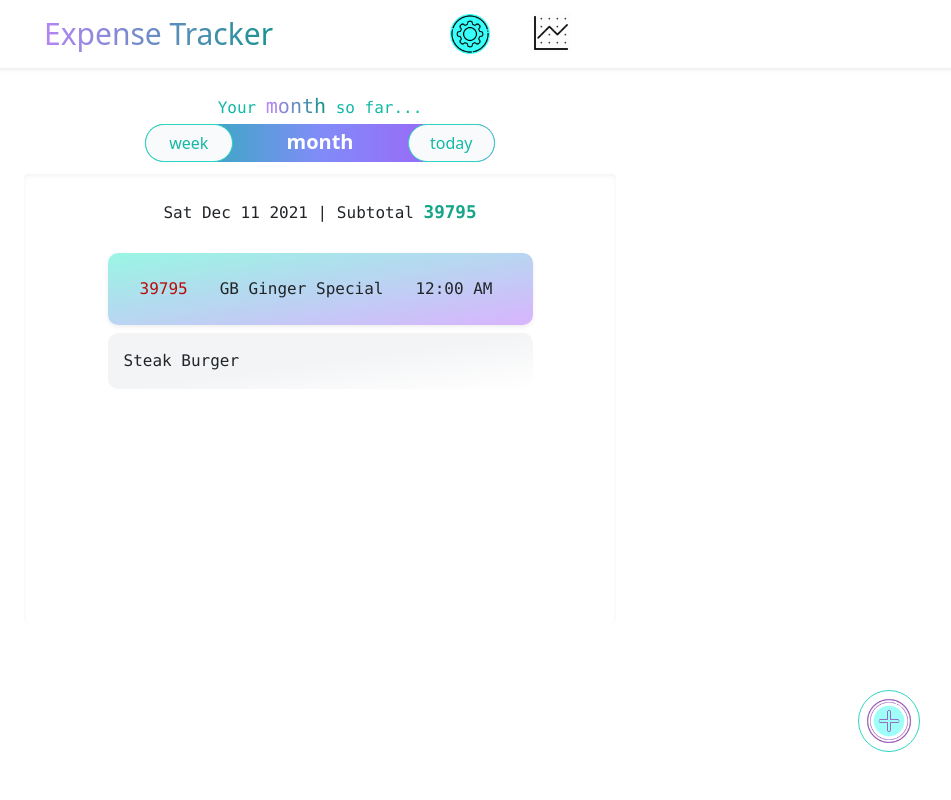
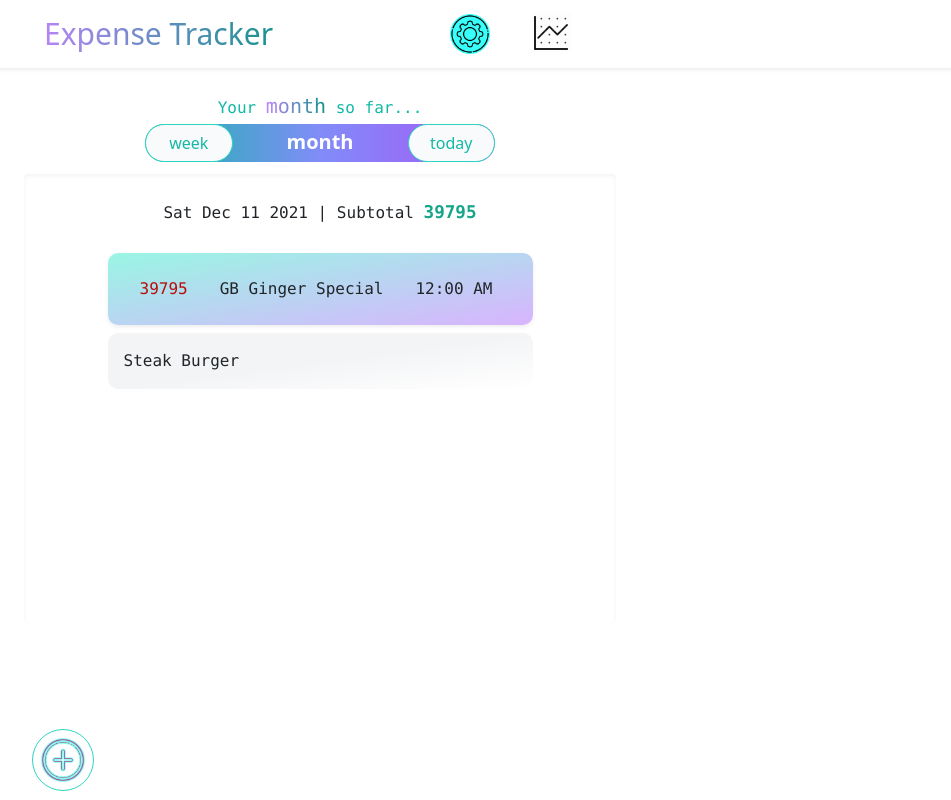
Before and after one commit to ahmadkhudai/next-tracker, a Next.js app: page /Home/HomePage in a window 1280 px wide. Shown: the whole page, without its empty margins (320-1271 px from the left). Built offline with nearby package versions, Linux system fonts and the light colour scheme.

Commit message:
backdrop scrolling issues resolved (i think)

```diff
--- a/pages/components/Header.tsx
+++ b/pages/components/Header.tsx
@@ -37,7 +37,7 @@ export default function Header(props: Props) {
         <div id={"ak_footer"}
              className=" flex justify-content-center py-4  bottom-0  w-100 align-items-center bg-white/90 ">
 
-            <div className={" ak_max_600px container flex w-100 justify-content-between align-items-center "}>
+            <div className={" ak_max_600px container flex w-100 justify-content-between align-items-center  pb-3"}>
                 {!homePanels &&
                     <button className="btn btn-outline-dark bg-white/50 hover:bg-black  mr-3" onClick={() => {
                         openHomePanelFunc(GraphPanels.grouped)
@@ -46,7 +46,7 @@ export default function Header(props: Props) {
 
                 {renderedPanels &&
                     renderedPanels?.map(panel =>
-                        <OutlineRoundedButton  key={panel.panelLabel} styleClasses="hover:text-purple-400 text-xl rounded-[10px]  mr-3   border-purple-300 hover:border-4 ak_slow_transition " onClick={() => {
+                        <OutlineRoundedButton  key={panel.panelLabel} styleClasses="hover:text-purple-600 hover:font-thin text-xl rounded-[10px]  mr-3   border-purple-300 hover:border-4 ak_slow_transition " onClick={() => {
                             openHomePanelFunc(panel.panel)
                         }}>
                             <div className={"flex align-items-center justify-content-between"}>
@@ -54,7 +54,7 @@ export default function Header(props: Props) {
                                     <Image   height={"40%"} width={"40%"} src={expensesIcon}/>
                                 }
 
-                                <p className={"text-xl d-none hover:d-inline px-2 "}>{panel.panelLabel}</p>
+                                <p className={"text-xl  px-2 "}>{panel.panelLabel}</p>
                                 {panel.panel===HomePanels.Visualize &&
                                     <Image   height={"40%"} width={"40%"} src={graphIcon}/>
                                 }
@@ -66,7 +66,7 @@ export default function Header(props: Props) {
                 {optionsPanels &&
                     optionsPanels?.map(panel =>
                         <div className={"h-100 flex justify-content-end w-auto  max-w-full"} key={panel.panelLabel}>
-                        <OutlineRoundedButton   styleClasses="flex justify-center items-center  border-teal-400  hover:border-4 rounded-full w-fit h-fit bg-none p-0   right-sm-0 right-10 position-absolute left-auto bottom-[3rem]   ak_slow_transition" onClick={() => {
+                        <OutlineRoundedButton   styleClasses="flex justify-center items-center  border-teal-400  hover:border-4 rounded-full w-fit h-fit bg-none p-0   right-sm-0 right-10    ak_slow_transition" onClick={() => {
                             openOptionsPanelFunc(panel.panel)
                         }}>
                             <Image className={"p-0 m-0 rounded-full p-0 hover:ring hover:ring-violet-300"}   height={"60%"} width={"60%"} src={addIcon}/>
```
Also changed, not shown: assets/add.png.
